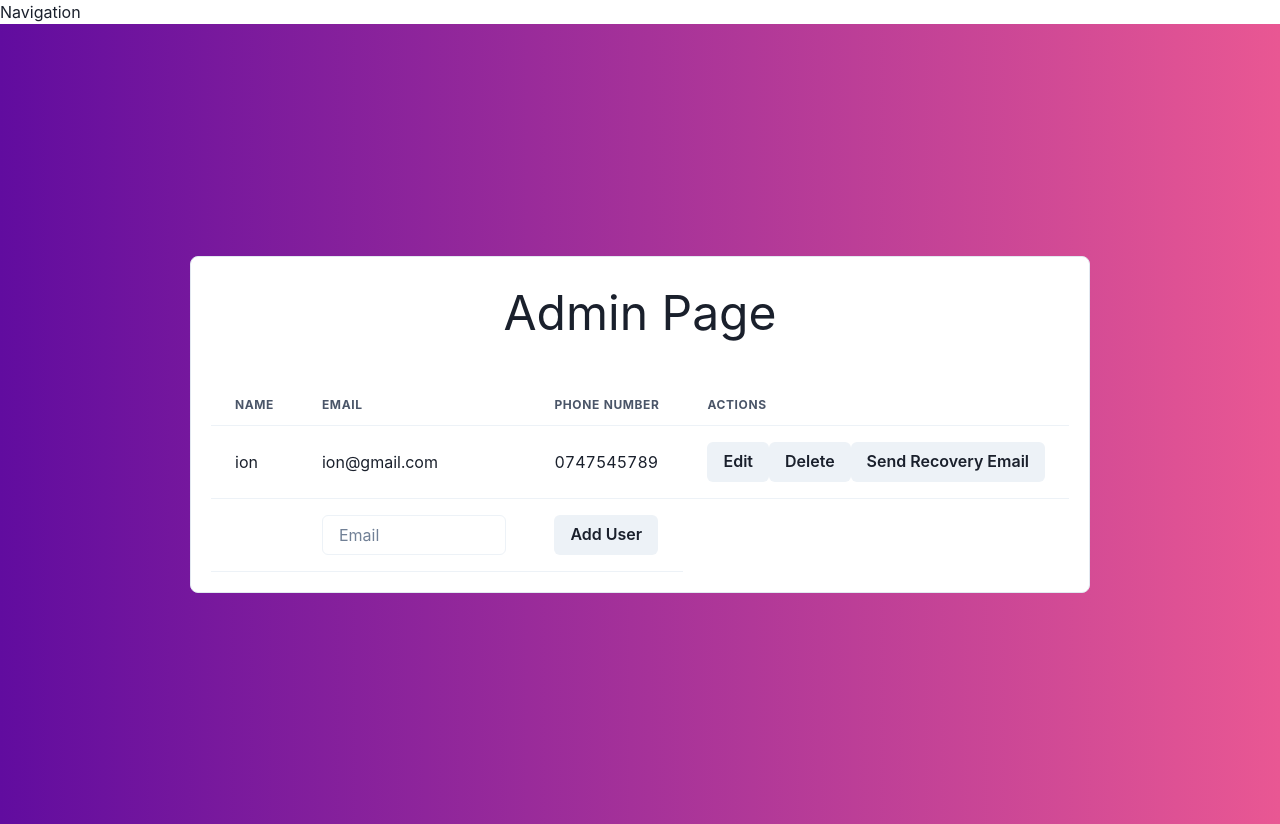
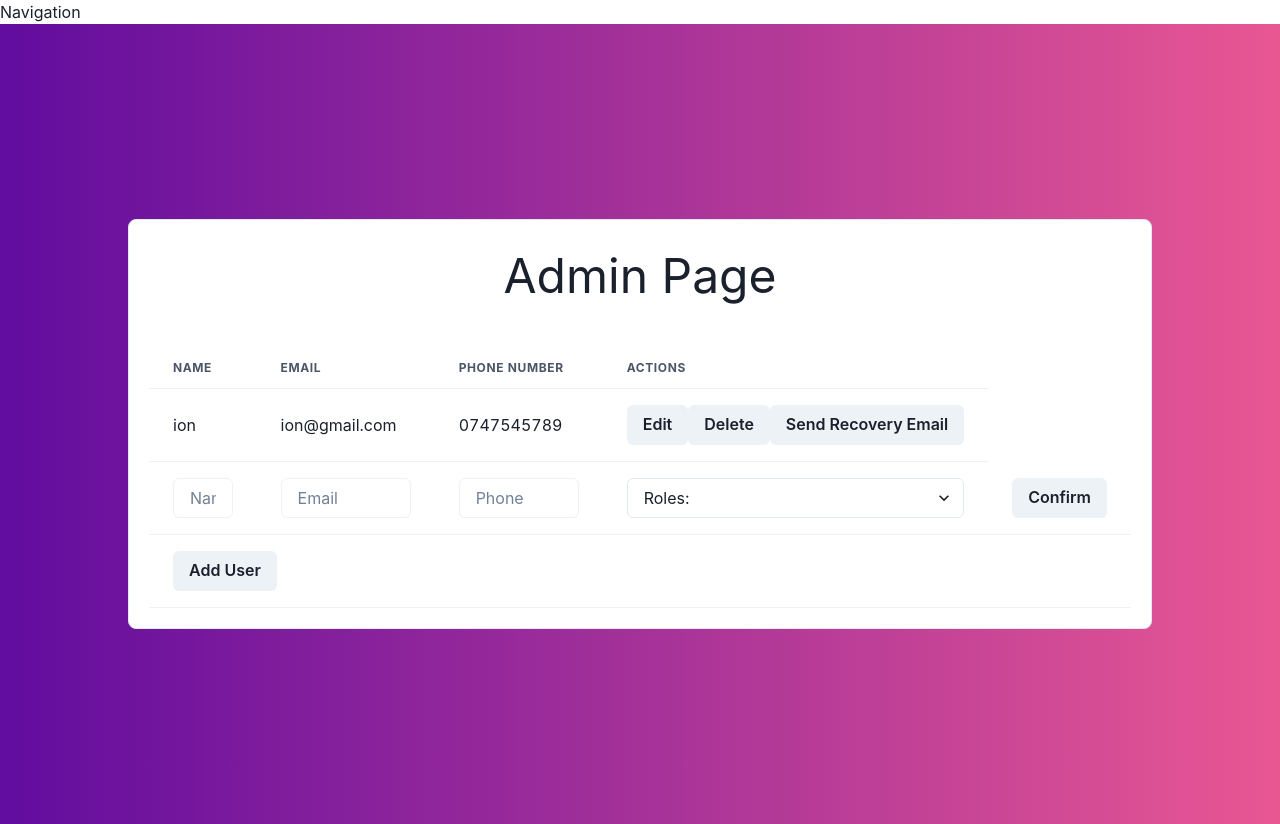
Before and after one commit to tecknoworks/SportEventManager, a React (Create React App) app in the folder event-planner-frontend/: page /admin in a window 1280 px wide. Both pictures are taken after a click on the button "Add User". Built offline with nearby package versions, Linux system fonts and the light colour scheme.

Commit message:
changes on admin table

```diff
--- a/event-planner-frontend/src/app/router/Router.tsx
+++ b/event-planner-frontend/src/app/router/Router.tsx
@@ -20,6 +20,7 @@ const RouterComponent: FC = () => (
         <Route path="confirm-account" element={<AccountConfirmationPage />} />
         <Route path="recover-password" element={<PasswordRecoveryPage />} />
         <Route path="reset-password" element={<CreateNewPasswordPage />} />
+        <Route path='login' element={<LoginPage/>}/>
         <Route path='admin' element={<AdminPage />} />
         <Route path="*" element={<NotFound />} />
       </Route>
--- a/event-planner-frontend/src/features/account-confirmation/views/AccountConfirmationPage.tsx
+++ b/event-planner-frontend/src/features/account-confirmation/views/AccountConfirmationPage.tsx
@@ -10,7 +10,7 @@ import {
   selectAccountConfirmationIsDone,
   selectAccountConfirmationIsSuccess,
 } from '../store/selectors/accountConfirmationSelectors';
-import { accountConfirmationThuk } from '../store/thunks/accountConfirmationThunk';
+import { accountConfirmationThunk } from '../store/thunks/accountConfirmationThunk';
 
 const useURLParams = () => {
   const location = useLocation();
@@ -30,7 +30,7 @@ const AccountConfirmationPage = () => {
 
   useEffect(() => {
     dispatch(
-      accountConfirmationThuk({
+      accountConfirmationThunk({
         email,
         token,
       })
--- a/event-planner-frontend/src/features/admin-management/components/Table/TableManagement.tsx
+++ b/event-planner-frontend/src/features/admin-management/components/Table/TableManagement.tsx
@@ -1,34 +1,25 @@
-import {
-    Table,
-    Thead,
-    Tbody,
-    Tr,
-    Th,
-    Td,
-    TableContainer,
-    Box,
-    Text,
-    Button,
-    Input,
-} from '@chakra-ui/react'
+import { Table, Thead, Tbody, Tr, Th, Td, TableContainer, Box, Text, Button, Input, Select } from '@chakra-ui/react';
 import { useState } from 'react';
 import UserRow from '../User/UserRow';
 
-
 const TableManagement = () => {
-
-    const initialUsers = [
-        { id: 1, name: 'ion', email: 'ion@gmail.com', phoneNumber: "0747545789" },
-    ];
-
+  const initialUsers = [{ id: 1, name: 'ion', email: 'ion@gmail.com', phoneNumber: '0747545789' }];
 
   const [users, setUsers] = useState(initialUsers);
   const [editingUser, setEditingUser] = useState(null);
+  const [showFields, setShowFields] = useState(false);
+  const [newUserName, setNewUserName] = useState('');
+  const [newUserEmail, setNewUserEmail] = useState('');
+  const [newPhoneNumber, setNewPhoneNumber] = useState('');
 
-    // const addUser = (name: string, email: string) => {
-    //     const newUser = { id: users.length + 1, name, email };
-    //     setUsers([...users, newUser]);
-    // };
+  const toggleFields = () => {
+    setShowFields(!showFields);
+  };
+
+  const addUser = () => {
+    const newUser = { id: users.length + 1, name: newUserName, email: newUserEmail, phoneNumber: newPhoneNumber };
+    setUsers([...users, newUser]);
+  };
 
   // const editUser = (id: number, updatedUser: any) => {
   //     setUsers(users.map(user => (user.id === id ? updatedUser : user)));
@@ -36,19 +27,17 @@ const TableManagement = () => {
   // };
 
   const deleteUser = (id: number) => {
-        setUsers(users.filter(user => user.id !== id));
+    setUsers(users.filter((user) => user.id !== id));
   };
 
   const sendRecoveryEmail = (email: string) => {
     console.log(`Sending recovery email to ${email}`);
   };
 
-
-
   return (
-        <Box className="form-wrapper" display="flex" width="900px" borderWidth="1px" borderRadius="lg" overflow="hidden">
-            <Text fontSize='5xl'>Admin Page</Text>
-            <TableContainer pt={9}>
+    <Box className="form-wrapper" display="flex" width="80%" borderWidth="1px" borderRadius="lg" overflow="hidden">
+      <Text fontSize="5xl">Admin Page</Text>
+      <TableContainer pt={9} width="100%">
         <Table>
           <Thead>
             <Tr>
@@ -59,25 +48,45 @@ const TableManagement = () => {
             </Tr>
           </Thead>
           <Tbody>
-                        {users.map(user => (
+            {users.map((user) => (
               <UserRow key={user.id} user={user} deleteUser={deleteUser} sendRecoveryEmail={sendRecoveryEmail} />
             ))}
+            {showFields && (
               <Tr>
                 <Td>
-                                {/* <Input placeholder="Name" onBlur={e => addUser(e.target.value, 'new@example.com')} /> */}
+                  <Input placeholder="Name" value={newUserName} onChange={(e) => setNewUserName(e.target.value)} />
                 </Td>
                 <Td>
-                                <Input placeholder="Email" />
+                  <Input placeholder="Email" value={newUserEmail} onChange={(e) => setNewUserEmail(e.target.value)} />
                 </Td>
                 <Td>
-                                <Button>Add User</Button>
+                  <Input
+                    placeholder="Phone"
+                    value={newPhoneNumber}
+                    onChange={(e) => setNewPhoneNumber(e.target.value)}
+                  />
+                </Td>
+                <Td>
+                  <Select placeholder="Roles:">
+                    <option value="Admin">Admin</option>
+                    <option value="User">User</option>
+                  </Select>
+                </Td>
+                <Td>
+                  <Button onClick={addUser}>Confirm</Button>
+                </Td>
+              </Tr>
+            )}
+            <Tr>
+              <Td colSpan={5}>
+                <Button onClick={()=>{setShowFields(!showFields)}}>Add User</Button>
               </Td>
             </Tr>
           </Tbody>
         </Table>
       </TableContainer>
-        </ Box >
-    )
-}
+    </Box>
+  );
+};
 
-export default TableManagement
+export default TableManagement;
--- a/event-planner-frontend/src/features/login/components/LogInForm/LogInForm.tsx
+++ b/event-planner-frontend/src/features/login/components/LogInForm/LogInForm.tsx
@@ -19,7 +19,7 @@ import { AppDispatch } from 'redux/store';
 import { LogInDto } from 'features/login/api/dtos';
 import { useNavigate } from 'react-router-dom';
 import { logout } from 'features/login/store/slices/logInSlice';
-import { selectLogInStateLoading } from 'features/login/store/selectors/logInSelectors';
+import { selectLogInStateLoading, selectLogInStateUser } from 'features/login/store/selectors/logInSelectors';
 
 const LogInForm = () => {
   const dispatch: AppDispatch = useDispatch();
@@ -27,6 +27,7 @@ const LogInForm = () => {
   const toast = useToast();
 
   const loading = useSelector(selectLogInStateLoading);
+  const user = useSelector(selectLogInStateUser);
 
   const [userIdentifier, setUserIdentifier] = React.useState<string>('');
   const [password, setPassword] = React.useState<string>('');
@@ -133,7 +134,14 @@ const LogInForm = () => {
             </InputGroup>
             <FormErrorMessage>{errors.password}</FormErrorMessage>
           </FormControl>
-          <Button type="submit" colorScheme="purple" size="md" variant="solid" isDisabled={isDisabled} isLoading={loading}>
+          <Button
+            type="submit"
+            colorScheme="purple"
+            size="md"
+            variant="solid"
+            isDisabled={isDisabled}
+            isLoading={loading}
+          >
             Log In
           </Button>
           <Button
@@ -145,9 +153,12 @@ const LogInForm = () => {
           >
             Forgot password?
           </Button>
-          <Button variant="text" size="sm" onClick={handleLogout}>
-            Logout
-          </Button>
+
+          {user && (
+            <Button variant="text" size="sm" onClick={handleLogout}>
+              Logout
+            </Button>
+          )}
         </Stack>
       </form>
     </Box>
```
Lines whose indentation alone changed are shown as unchanged.
